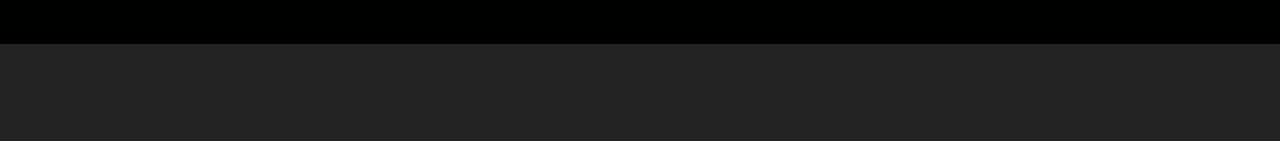
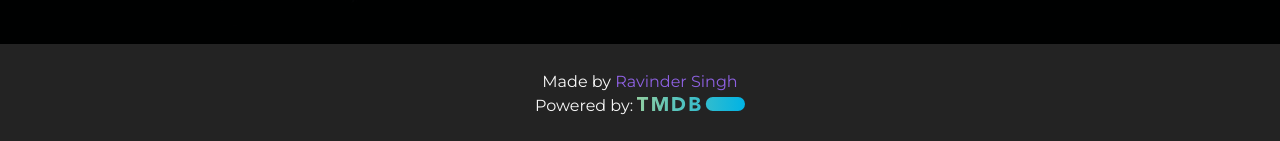
Before and after one commit to Ravinder270/Click_Show-Movie_Finder, a React (Create React App) app: page /movie/1 in a window 1280 px wide. Shown: the part 656-797 px from the top of the page. Built offline with nearby package versions, Linux system fonts and the light colour scheme; no server answers.

Commit message:
Updated  Footer

```diff
--- a/src/components/Footer/Footer.jsx
+++ b/src/components/Footer/Footer.jsx
@@ -7,6 +7,14 @@ const Footer = () => {
     return (
         <footer id="footer" className={styles.footer}>
             <p>
+            Made by
+                <a
+                    href="https://github.com/Ravinder270"
+                    target="_blank"
+                    rel="noopener noreferrer"
+                > Ravinder Singh </a>
+                <br/>
+                Powered by: <a href="https://www.themoviedb.org/" target="_blank" rel="noopener noreferrer"><img height="14"src={tmdb} alt="The Movie DB (TMDB)"></img></a>
 
             </p>
         </footer>
```
